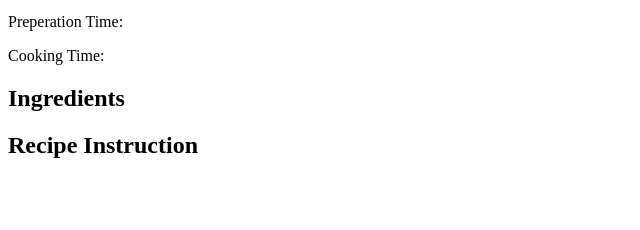
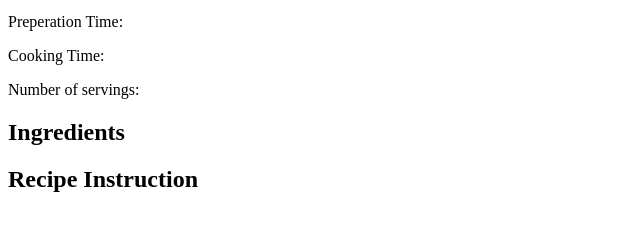
Before and after one commit to Hmorgan22/496-gatsby-class, a Gatsby site: page /recipe in a window 1280 px wide. Shown: the part 42-272 px from the top of the page, without its empty margins (0-640 px from the left). Built offline with nearby package versions, Linux system fonts and the light colour scheme; Gatsby itself is replaced by a stand-in of ours.

Commit message:
added servings

```diff
--- /dev/null
+++ b/src/components/Servings.js
@@ -0,0 +1,12 @@
+import * as React from 'react'
+import { graphql, useStaticQuery } from 'gatsby'
+
+const Servings = ({ amount }) => {
+    return (
+        <div>
+            <p>Number of servings: {amount}</p>
+        </div>
+    )
+}
+
+export default Servings
--- a/src/pages/recipe.js
+++ b/src/pages/recipe.js
@@ -6,6 +6,7 @@ import Row from 'react-bootstrap/Row';
 import Col from 'react-bootstrap/Col';
 import CookingTime from "../components/cookTime";
 import PrepTime from "../components/PrepTime";
+import Servings from "../components/Servings";
 
 
 const pageTemplate = props => {
@@ -29,6 +30,7 @@ const pageTemplate = props => {
                 <Col sm={4}>
                     <PrepTime time={data.nodeFood?.preparationTime} />
                     <CookingTime time={data.nodeFood?.cookingTime} />
+                    <Servings amount={data.nodeFood?.numberOfServings} />
 
                 </Col>
             </Row>
```
Also changed, not shown: src/components/Servings.test.js (added, +28 -0 lines).
